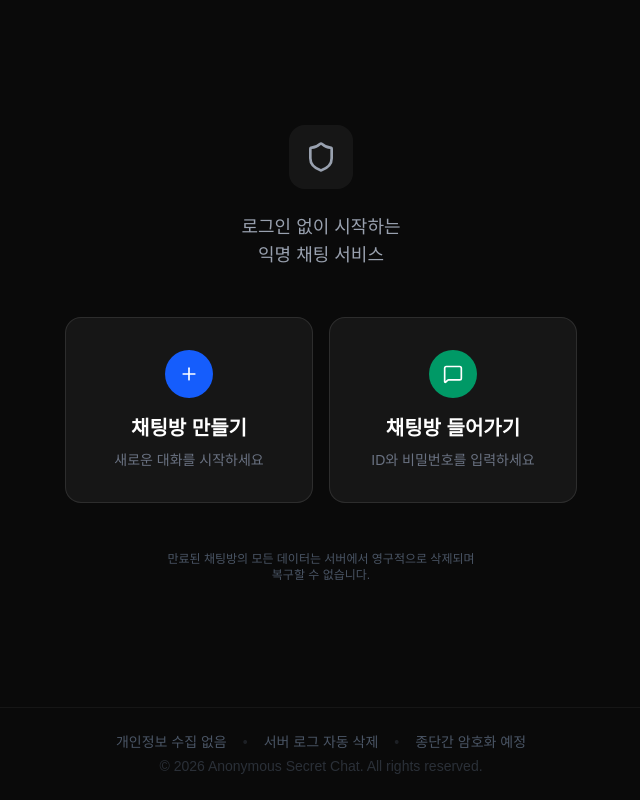
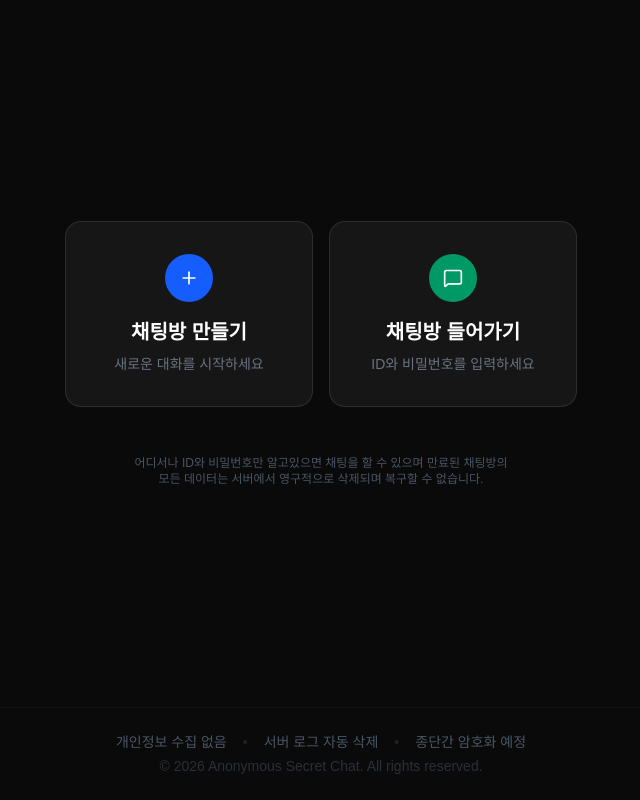
Before and after one commit to Leeseryong88/secret, a Next.js app: page / in a window 1280 px wide. Shown: the whole page, without its empty margins (319-959 px from the left). Built offline with nearby package versions, Linux system fonts and the light colour scheme; no server answers.

Commit message:
UI: Simplify HomeView and update description

```diff
--- a/src/components/HomeView.tsx
+++ b/src/components/HomeView.tsx
@@ -10,22 +10,7 @@ interface HomeViewProps {
 
 export default function HomeView({ onCreateClick, onJoinClick }: HomeViewProps) {
   return (
-    <div className="flex flex-col items-center justify-center min-h-[70vh] text-center px-4">
-      <motion.div
-        initial={{ opacity: 0, y: 20 }}
-        animate={{ opacity: 1, y: 0 }}
-        transition={{ duration: 0.5 }}
-        className="mb-12"
-      >
-        <div className="inline-flex items-center justify-center w-16 h-16 rounded-2xl bg-white/5 text-gray-400 mb-6">
-          <Shield size={32} />
-        </div>
-        <p className="text-gray-400 text-lg max-w-xs mx-auto">
-          로그인 없이 시작하는 <br />
-          익명 채팅 서비스
-        </p>
-      </motion.div>
-
+    <div className="flex flex-col items-center justify-center min-h-[60vh] text-center px-4">
       <motion.div
         initial={{ opacity: 0, scale: 0.95 }}
         animate={{ opacity: 1, scale: 1 }}
@@ -59,9 +44,9 @@ export default function HomeView({ onCreateClick, onJoinClick }: HomeViewProps)
         initial={{ opacity: 0 }}
         animate={{ opacity: 1 }}
         transition={{ delay: 1 }}
-        className="mt-12 text-xs text-gray-600 max-w-xs"
+        className="mt-12 text-xs text-gray-600 max-w-sm"
       >
-        만료된 채팅방의 모든 데이터는 서버에서 영구적으로 삭제되며 복구할 수 없습니다.
+        어디서나 ID와 비밀번호만 알고있으면 채팅을 할 수 있으며 만료된 채팅방의 모든 데이터는 서버에서 영구적으로 삭제되며 복구할 수 없습니다.
       </motion.div>
     </div>
   );
```
